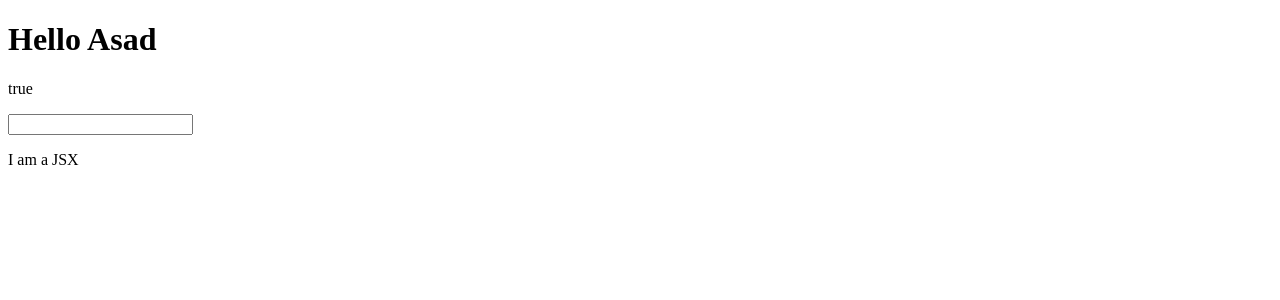
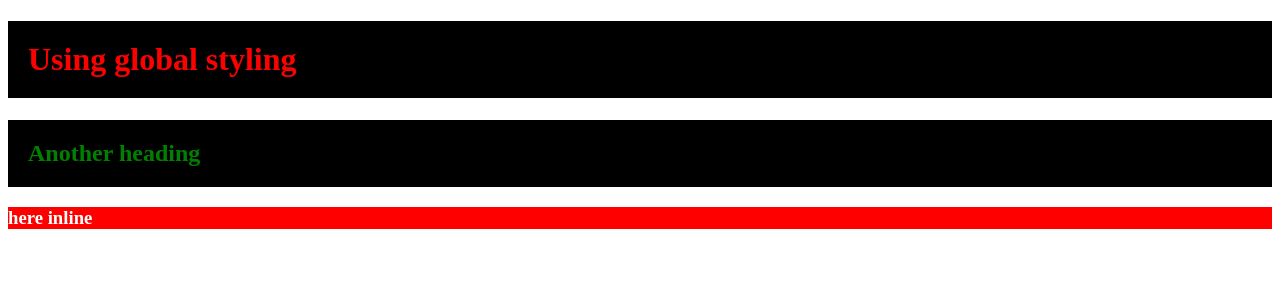
Before and after one commit to Asadujjaman47/React-Pack, a React (Vite) app: page / in a window 1280 px wide. Shown: the top 300 px of the page. Built offline with nearby package versions, Linux system fonts and the light colour scheme.

Commit message:
CSS added

```diff
--- a/src/App.css
+++ b/src/App.css
@@ -0,0 +1,11 @@
+h1 {
+  color: red;
+  padding: 20px;
+  background-color: black;
+}
+
+.heading {
+  color: green;
+  padding: 20px;
+  background-color: black;
+}
--- a/src/App.jsx
+++ b/src/App.jsx
@@ -1,15 +1,12 @@
 import "./App.css";
 
 function App() {
-  const name = "Asad";
-  const element = <p> I am a JSX</p>;
   return (
-    <div className="App">
-      <h1>Hello {name}</h1>
-      <p className="para">{name == "Asad" ? "true" : "false"}</p>
-      <input type="text" placeholder="" name="" />
-      {element}
-    </div>
+    <>
+      <h1>Using global styling</h1>
+      <h2 className="heading">Another heading</h2>
+      <h3 style={{ backgroundColor: "red", color: "white" }}>here inline</h3>
+    </>
   );
 }
 
```
